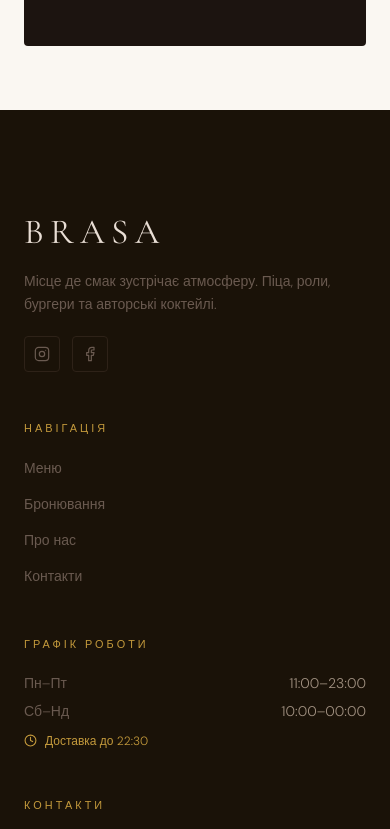
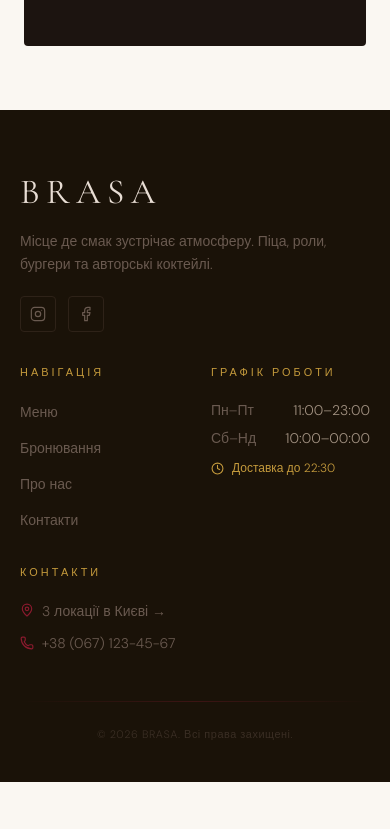
Before and after one commit to danylonahorniuk/brasa-cafe, a Next.js app: page / in a window 390 px wide. Shown: the part 5175-6004 px from the top of the page. After the commit the page ends 5957 px from the top, so only its background shows below. Built offline with nearby package versions, Linux system fonts and the light colour scheme.

Commit message:
mobile: Footer — 2-col grid, brand+contacts full width, nav+hours side by side

```diff
--- a/src/components/layout/Footer.tsx
+++ b/src/components/layout/Footer.tsx
@@ -26,10 +26,10 @@ export default function Footer() {
         .footer-link:hover { color: #c49a3c !important; }
         .footer-social:hover { border-color: #c49a3c !important; color: #c49a3c !important; }
       `}</style>
-      <div className="max-w-7xl mx-auto px-6 pb-16 pt-24">
-        <div className="grid grid-cols-1 md:grid-cols-4 gap-12">
+      <div className="max-w-7xl mx-auto px-5 sm:px-6 pb-10 sm:pb-16 pt-14 sm:pt-24">
+        <div className="grid grid-cols-2 md:grid-cols-4 gap-8 md:gap-12">
           {/* Brand */}
-          <div className="md:col-span-1">
+          <div className="col-span-2 md:col-span-1">
             <span
               style={{
                 fontFamily: "var(--font-cormorant), serif",
@@ -65,7 +65,7 @@ export default function Footer() {
           </div>
 
           {/* Nav */}
-          <div>
+          <div className="col-span-1">
             <p className="section-label mb-5" style={{ color: "#c49a3c" }}>Навігація</p>
             <ul className="space-y-3">
               {[["Меню", "/menu"], ["Бронювання", "/booking"], ["Про нас", "/about"], ["Контакти", "/contact"]].map(([label, href]) => (
@@ -79,7 +79,7 @@ export default function Footer() {
           </div>
 
           {/* Hours */}
-          <div>
+          <div className="col-span-1">
             <p className="section-label mb-5" style={{ color: "#c49a3c" }}>Графік роботи</p>
             <ul className="space-y-2 text-sm" style={{ color: "#6a5a50" }}>
               <li className="flex justify-between gap-4">
@@ -98,7 +98,7 @@ export default function Footer() {
           </div>
 
           {/* Contacts */}
-          <div>
+          <div className="col-span-2 md:col-span-1">
             <p className="section-label mb-5" style={{ color: "#c49a3c" }}>Контакти</p>
             <ul className="space-y-3 text-sm" style={{ color: "#6a5a50" }}>
               <li className="flex items-start gap-2">
```
